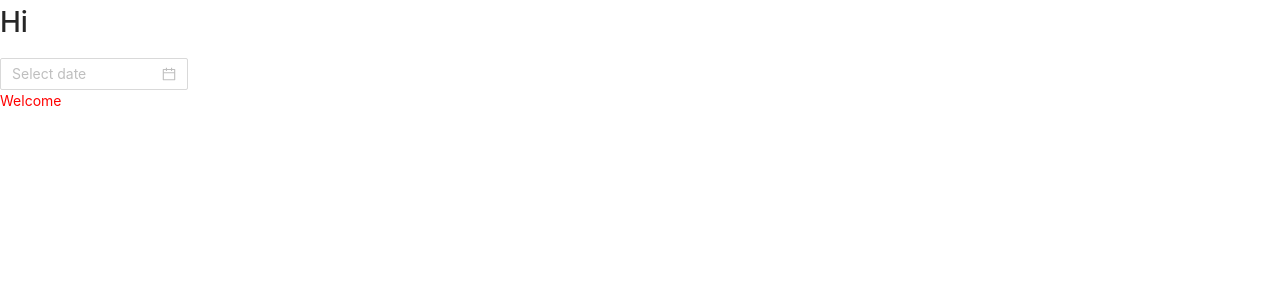
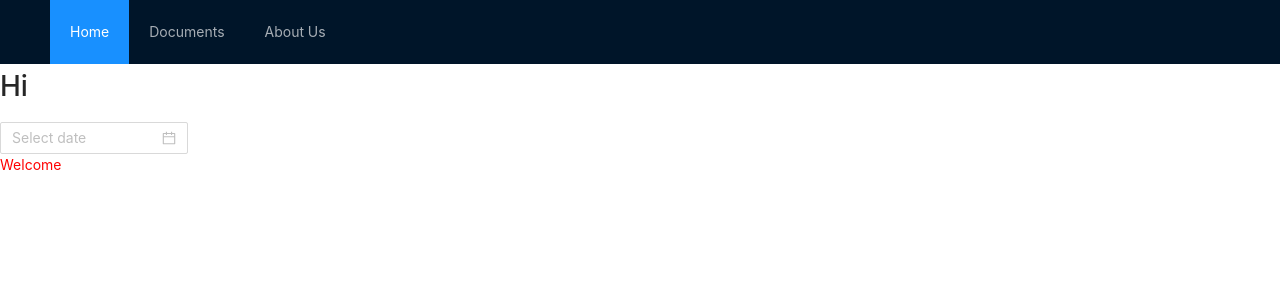
Before and after one commit to RecSys-lab/PoI-data-collection-form, a Next.js app: page / in a window 1280 px wide. Shown: the top 300 px of the page. Built offline with nearby package versions, Linux system fonts and the light colour scheme.

Commit message:
feat: init layout

```diff
--- /dev/null
+++ b/components/Header.tsx
@@ -0,0 +1,25 @@
+import React, { FC, ReactNode } from "react";
+import styled from 'styled-components';
+
+import { Layout, Menu } from 'antd';
+const { Header } = Layout;
+
+interface PageHeaderProps {
+  logo?: ReactNode;
+  defaultTab: string;
+};
+
+const PageHeader: FC<PageHeaderProps> = ({defaultTab}) => {
+    return <>
+        <div className="logo" />
+        <Menu theme="dark" mode="horizontal" defaultSelectedKeys={[defaultTab]}>
+            <Menu.Item key="1">Home</Menu.Item>
+            <Menu.Item key="2">Documents</Menu.Item>
+            <Menu.Item key="3">About Us</Menu.Item>
+        </Menu>
+    </>
+};
+
+export default PageHeader;
+
+const AppContainer = styled.div``;
--- a/components/Layout.tsx
+++ b/components/Layout.tsx
@@ -1,13 +1,24 @@
-import React, { ReactNode } from "react";
+import React, { FC, ReactNode } from "react";
+import styled from 'styled-components';
 
-type Props = {
+import PageHeader from './Header';
+
+import { Layout, Menu } from 'antd';
+const { Header } = Layout;
+
+interface LayoutProps {
   children: ReactNode;
 };
 
-const Layout: React.FC<Props> = (props) => (
-  <div>
-    <div className="layout">{props.children}</div>
-  </div>
+const PageLayout: FC<LayoutProps> = (props) => (
+  <AppContainer>
+    <Header className="header">
+      <PageHeader defaultTab='1' />
+    </Header>
+    {props.children}
+  </AppContainer>
 );
 
-export default Layout;
+export default PageLayout;
+
+const AppContainer = styled.div``;
--- a/pages/_app.tsx
+++ b/pages/_app.tsx
@@ -1,8 +1,20 @@
+import React from "react";
+import Head from 'next/head';
 import { AppProps } from "next/app";
+import PageLayout from "$components/Layout";
+
+const config = { title: 'PoI Dataset' }
 
 const App = ({ Component, pageProps }: AppProps) => {
   return (
-  <Component {...pageProps} />
+    <>
+      <Head>
+        <title>{config.title}</title>
+      </Head>
+      <PageLayout>
+        <Component {...pageProps} />
+      </PageLayout>
+    </>
   );
 };
 
--- a/pages/index.tsx
+++ b/pages/index.tsx
@@ -1,6 +1,5 @@
 import React, {FC} from "react";
 import styled from 'styled-components';
-import Layout from "$components/Layout";
 import { Footer } from "$components/Footer";
 import { DatePicker } from 'antd';
 import 'antd/dist/antd.css';
@@ -11,13 +10,11 @@ type Props = {
 
 const Home: FC<Props> = (props) => {
   return (
-    <Layout>
-      <Container>
-        <h1>Hi</h1>
-        <DatePicker />
-        <Footer title='Welcome' />
-      </Container>
-    </Layout>
+    <Container>
+      <h1>Hi</h1>
+      <DatePicker />
+      <Footer title='Welcome' />
+    </Container>
   )
 }
 
```
